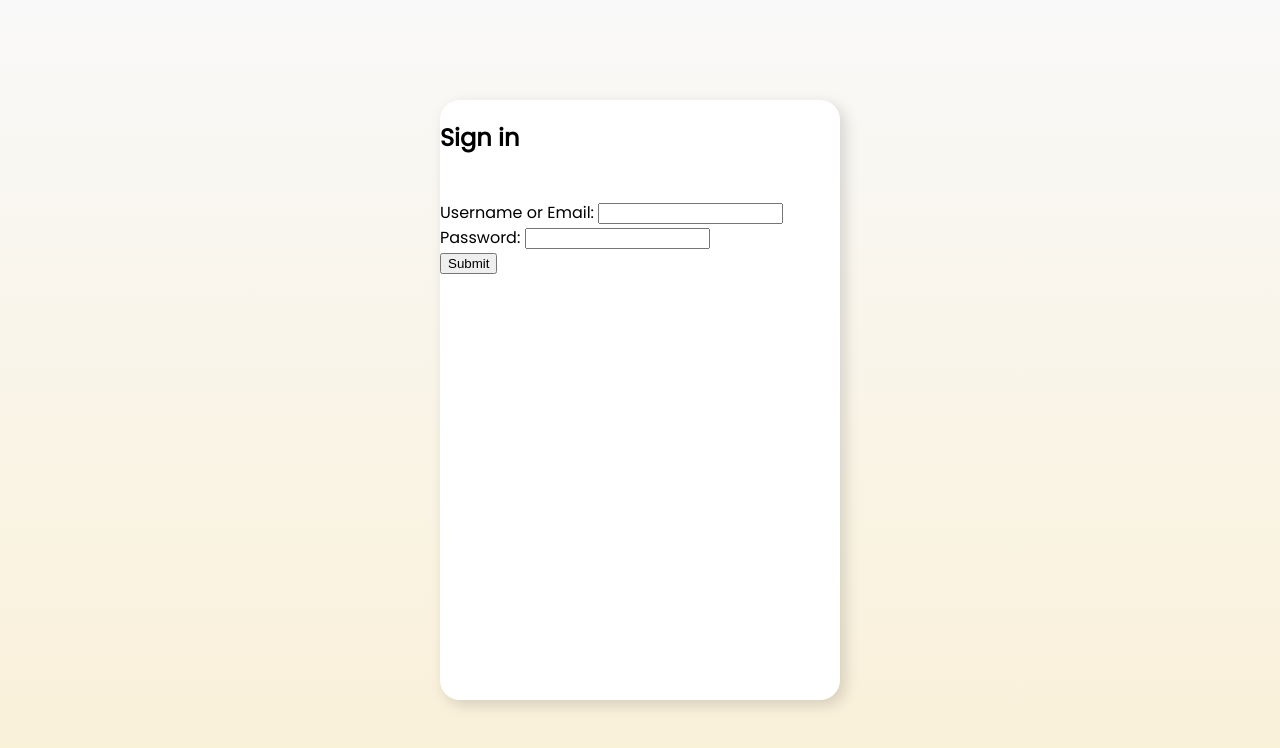
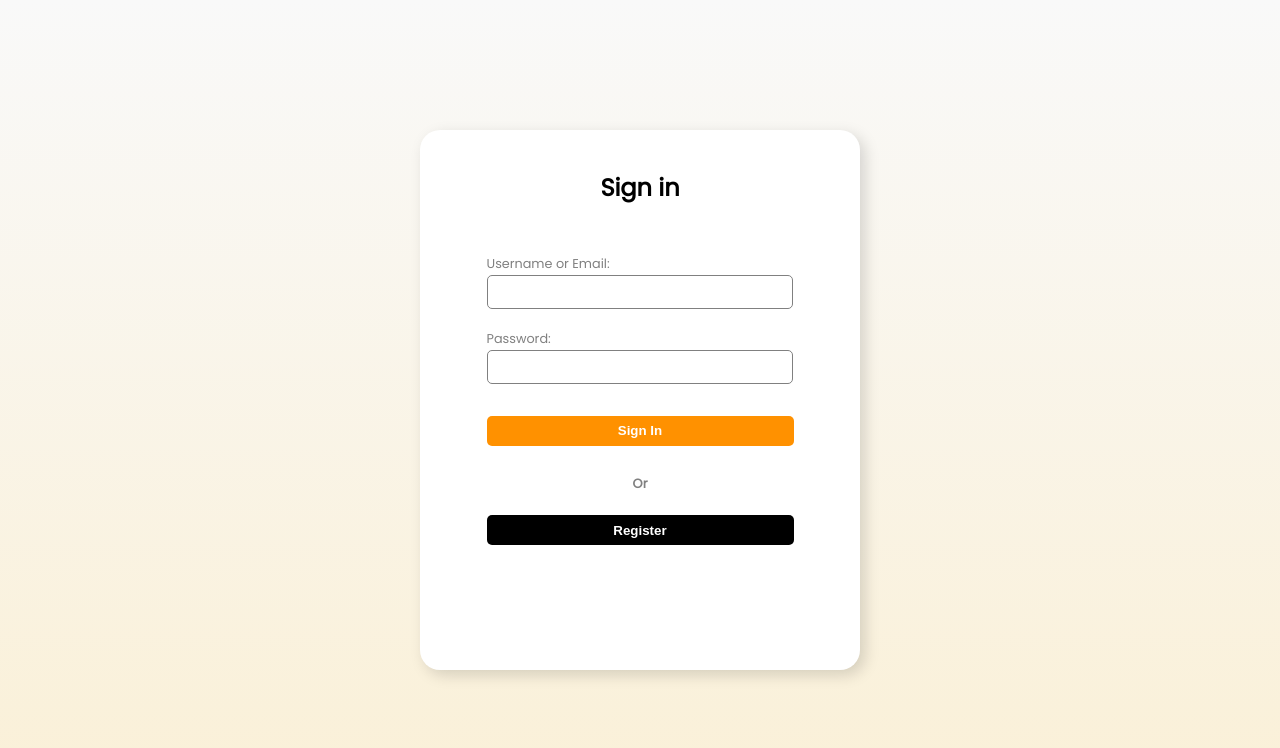
Before and after one commit to Abhinav-Prakashh/Login-page, a plain HTML site: page public/index.html in a window 1280 px wide. Drawn offline with Linux system fonts and the light colour scheme.

Commit message:
frontend design updated

```diff
--- a/public/index.html
+++ b/public/index.html
@@ -12,16 +12,20 @@
   </head>
   <body>
     <div class="login-box">
-      <h2>Sign in</h2><br>
-      <div class="login-form">
-        <form>
-            <label for="email">Username or Email:</label>
-            <input type="text" name="email" required /><br>
-            <label for="password">Password:</label>
-            <input type="password" name="password" required /><br>
-            <input type="submit" value="Submit" />
-        </form>
-      </div>
+        <div class="login-form">
+            <h2>Sign in</h2><br>
+            <form action="/submit" method="POST">
+                <label for="email">Username or Email:</label><br>
+                <input type="text" name="email" required /><br>
+                <label for="password">Password:</label><br>
+                <input type="password" name="password" required /><br>
+                <input type="submit" value="Sign In" id="btn"/>
+            </form>
+            <div class="register">
+                <h3>Or</h3>
+                <button id="reg">Register</button>
+            </div>
+        </div>
     </div>
     <script src="/public/script.js"></script>
   </body>
--- a/public/style.css
+++ b/public/style.css
@@ -8,12 +8,76 @@ body{
 }
 
 .login-box{
+    padding: 20px;
     background-color: #fff;
     box-shadow: 5px 5px 15px rgba(0, 0, 0, 0.15);
-    height: 600px;
+    height: 500px;
     width: 400px;
     border-radius: 20px;
-    /* display: flex;
+}
+
+.login-form input {
+    height: 30px;
+    width: 300px;
+    margin-bottom: 16px;
+    border: 1px solid grey;
+    border-radius: 5px;
+}
+
+#btn {
+    margin-top: 16px;
+    background-color: rgb(255, 145, 0);
+    color: white;
+    width: 307px;
+    border: 0;
+    font-weight: 600;
+    transition: background-color 0.4s ease;
+}
+
+.login-form{
+    display: flex;
     flex-direction: column;
-    justify-content: center; */
+    align-items: center;
 }
+
+.login-form label {
+    color: grey;
+    font-size: 0.8rem;
+}
+
+input:focus{
+    outline: none;
+    border: 3px solid #50aaff;
+    transition: border-color 0.25s ease-in;
+}
+
+#reg {
+    background-color: rgb(0, 0, 0);
+    color: white;
+    margin-top: 10px;
+    height: 30px;
+    width: 307px;
+    border: 0;
+    border-radius: 5px;
+    font-weight: 600;
+    transition: background-color 0.4s ease;
+}
+
+.register{
+    display: flex;
+    flex-direction: column;
+    align-items: center;
+}
+
+h3 {
+    font-size: 0.8rem;
+    color: grey;
+}
+
+#btn:hover{
+    background-color: rgb(203, 72, 6);
+}
+
+#reg:hover {
+    background-color: rgb(75, 75, 75);
+}
```
